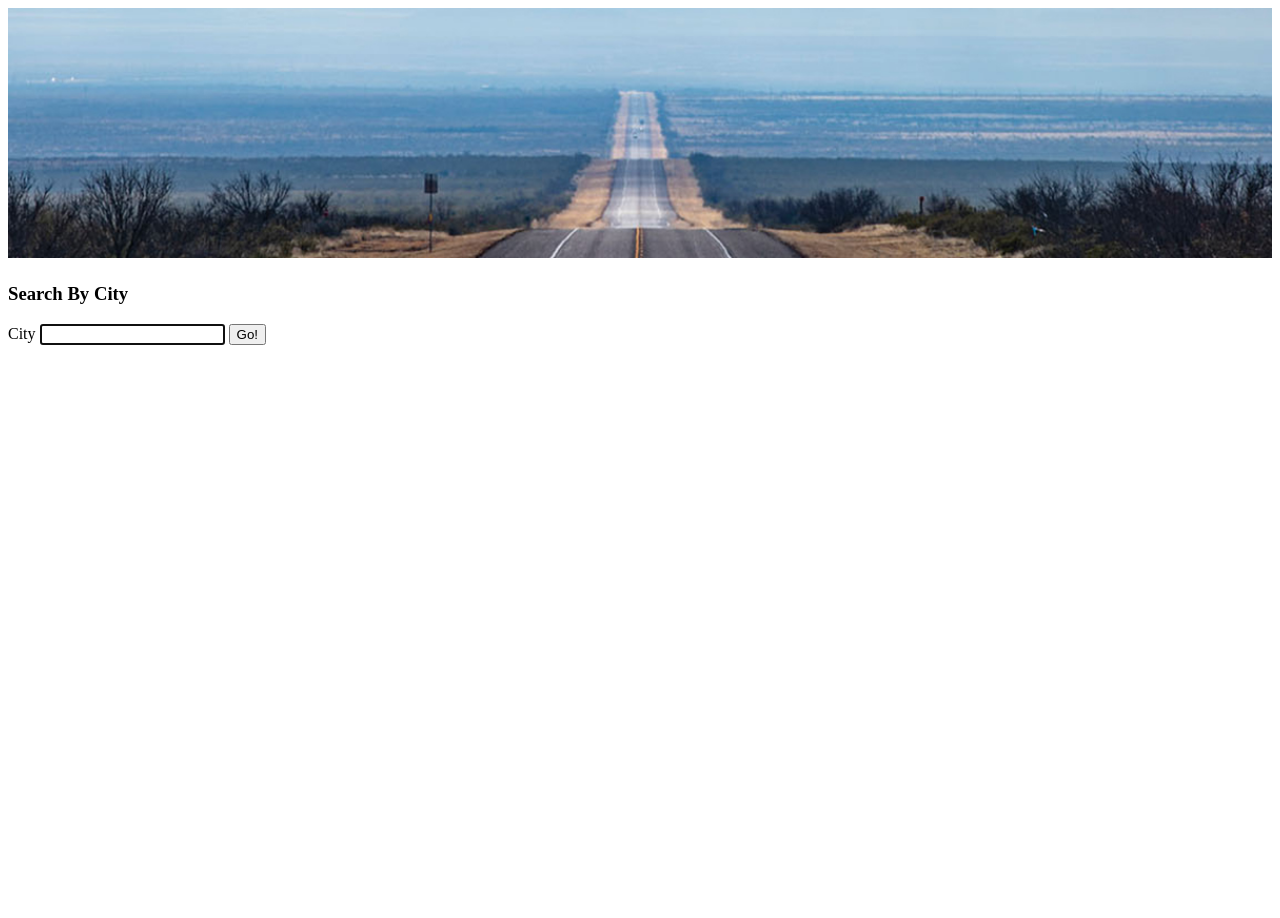
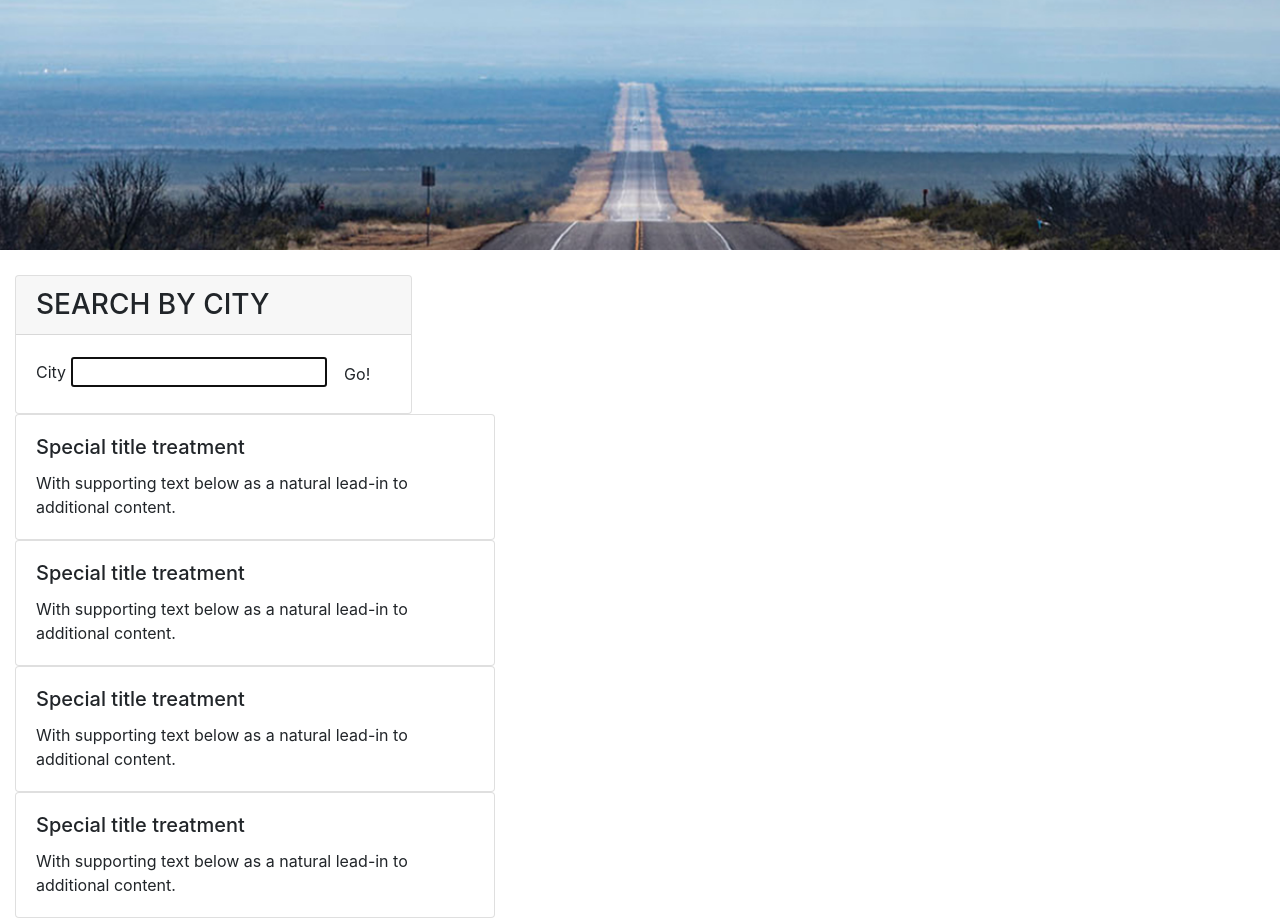
Before and after one commit to henryparras24/roadtrip, a plain HTML site: page index.html in a window 1280 px wide. Before the commit the page ends 800 px from the top, so only its background shows below. Drawn offline with nearby package versions, Linux system fonts and the light colour scheme.

Commit message:
added starter cards

```diff
--- a/index.html
+++ b/index.html
@@ -1,6 +1,10 @@
 <!DOCTYPE html>
 <html lang="en">
 <head>
+    <link
+      rel="stylesheet"
+      href="https://stackpath.bootstrapcdn.com/bootstrap/4.3.1/css/bootstrap.min.css"
+    />
     <meta charset="UTF-8">
     <meta http-equiv="X-UA-Compatible" content="IE=edge">
     <meta name="viewport" content="width=device-width, initial-scale=1.0">
@@ -21,6 +25,31 @@
                 <button type="submit" class="btn">Go!</button>
             </form>
         </div>
+
+        <div class="card" style="width: 30rem;">
+            <div class="card-body">
+              <h5 class="card-title">Special title treatment</h5>
+              <p class="card-text">With supporting text below as a natural lead-in to additional content.</p>
+            </div>
+        </div>
+        <div class="card" style="width: 30rem;">
+            <div class="card-body">
+              <h5 class="card-title">Special title treatment</h5>
+              <p class="card-text">With supporting text below as a natural lead-in to additional content.</p>
+            </div>
+        </div>
+        <div class="card" style="width: 30rem;">
+            <div class="card-body">
+              <h5 class="card-title">Special title treatment</h5>
+              <p class="card-text">With supporting text below as a natural lead-in to additional content.</p>
+            </div>
+        </div>
+        <div class="card" style="width: 30rem;">
+            <div class="card-body">
+              <h5 class="card-title">Special title treatment</h5>
+              <p class="card-text">With supporting text below as a natural lead-in to additional content.</p>
+            </div>
+        </div>
     </main>
 </body>
 </html>
--- a/style.css
+++ b/style.css
@@ -6,3 +6,8 @@
     background-size: cover;
     background-position: center;
 }
+
+.card2 {
+    float: right;
+
+}
```
